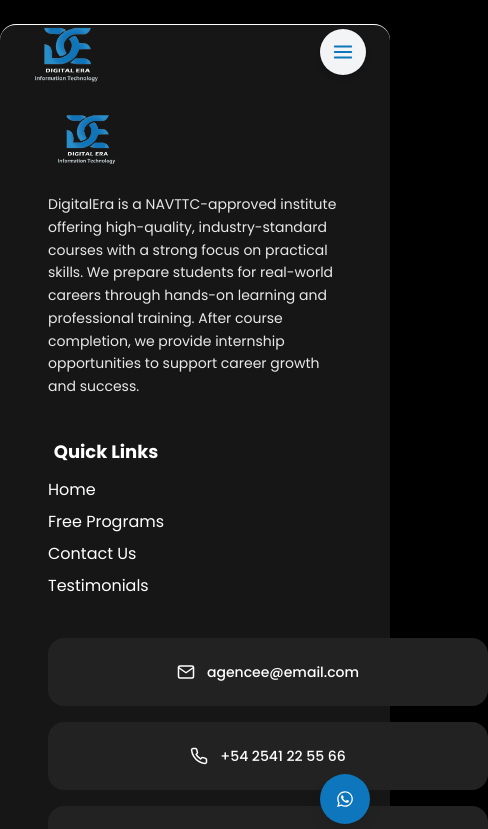
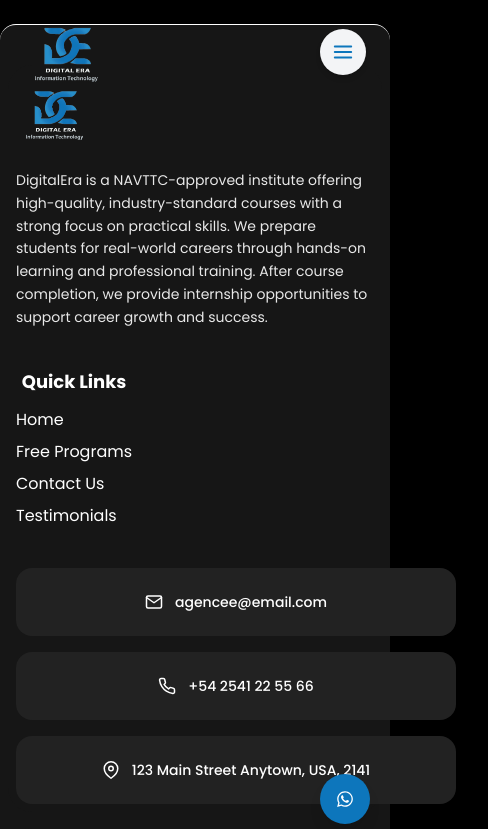
Before and after one commit to AkqDev/Educational-Institute-web, a React (Vite) app: page /testimonials in a window 390 px wide. Shown: the top 829 px of the page, 488 px wide, since content can reach past the window. Built offline with nearby package versions, Linux system fonts and the light colour scheme; the HTML template or start-up script is replaced by a standard one; a web font is replaced by a local one.

Commit message:
remove extra padding from the contact page

```diff
--- a/src/components/Footer.tsx
+++ b/src/components/Footer.tsx
@@ -6,10 +6,10 @@ import logo from "../assets/logo.png";
 
 const Footer: React.FC = () => {
   return (
-    <div className="md:bg-[#000] bg-[#161616] border-t rounded-2xl md:border-0 text-white w-full h-auto py-10 px-4 md:px-10 shadow-[0_-4px_10px_rgba(0,0,0,0.2)]">
+    <div className="md:bg-[#000] bg-[#161616] border-t rounded-2xl md:border-0 text-white w-full h-auto py-10 px-2 md:px-4 md:px-10 shadow-[0_-4px_10px_rgba(0,0,0,0.2)]">
 
       {/* Top Footer - Logo, Menu, Contact */}
-      <div className="max-w-[1400px] mx-auto flex flex-col md:flex-row justify-between items-start bg-[#161616] rounded-3xl p-8 gap-10">
+      <div className="max-w-[1400px] mx-auto flex flex-col md:flex-row justify-between items-start bg-[#161616] rounded-3xl p-2 md:p-8 gap-10">
 
         {/* LEFT Column - Logo & About */}
         <div className="md:w-1/3 flex justify-start">
```
